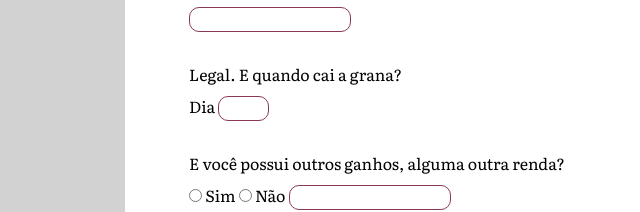
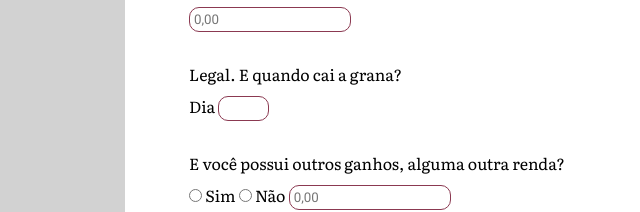
Before and after one commit to gibisetti/projeto-final, a plain HTML site: page index.html in a window 1280 px wide. Shown: the part 743-955 px from the top of the page, 67-707 px from the left. Drawn offline with Linux system fonts and the light colour scheme.

Commit message:
placeholder valores

```diff
--- a/index.html
+++ b/index.html
@@ -73,7 +73,7 @@
                     <p>Agora, conta pra gente, qual o seu salário líquido?</p>
                     <p class="texto__letra-menor">Pode ser a média dos últimos 3 meses. Caso receba hora extra, dos
                         ultimos 6;<br> (apenas o salário, não precisa incluir os benefícios.)</p>
-                    <input class="input" id="salario" type="number" min="1" name="salario liquido">
+                    <input class="input" id="salario" placeholder="0,00" type="number" min="1" name="salario liquido">
                 </div>
 
                 <div class="receita__input">
@@ -88,7 +88,7 @@
                     <span>Sim</span>
                     <input type="radio" name="outros ganhos" value="Não">
                     <span>Não</span>
-                    <input class="input" id="ganhos" type="number" min="1" name="outros ganhos">
+                    <input class="input" id="ganhos" placeholder="0,00" type="number" min="1" name="outros ganhos">
                 </div>
             </article>
 
```
